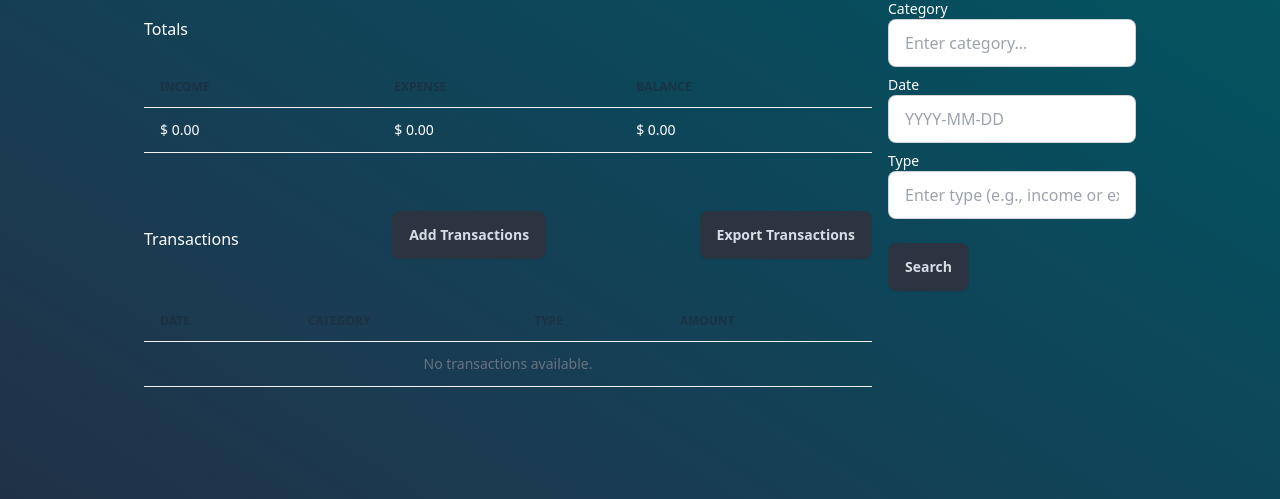
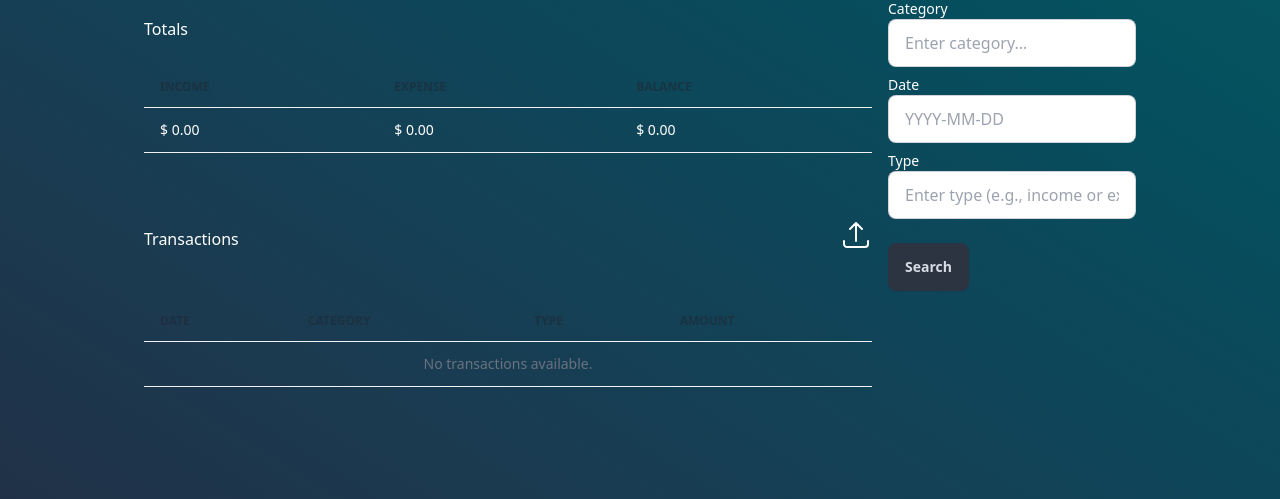
Before and after one commit to manolisfcb/FinanceTracker, a Flask app: page /transactions in a window 1280 px wide. Shown: the part 225-724 px from the top of the page. Run offline with Flask 3, Linux system fonts and the light colour scheme; data that the repository does not hold is empty; parts of the project's set-up code (start-up, migrations or seed data) failed here and were passed over; some libraries are stand-ins or nearby versions.

Commit message:
Refactor transaction addition flow and enhance UI for transaction management

```diff
--- a/src/routes/transactions.py
+++ b/src/routes/transactions.py
@@ -89,5 +89,6 @@ def add_transactions():
             db.session.add(transaction_model)
         db.session.commit()
 
-    flash('Transactions added successfully', 'success')
+        flash('Transactions added successfully', 'success')
+        return render_template('add_transactions.html'), 200
     return render_template('add_transactions.html'), 200
--- a/src/templates/add_transactions.html
+++ b/src/templates/add_transactions.html
@@ -5,6 +5,7 @@
 {% endblock %}
 
 {% block content %}
+<div class="text-white">
 
 {% for categ, message in get_flashed_messages(with_categories = true) %}
 <div class="alert alert-{{categ}}" style="position: relative;">
@@ -56,4 +57,5 @@
 <script src="https://cdn.jsdelivr.net/npm/bootstrap@5.0.2/dist/js/bootstrap.bundle.min.js" integrity="sha384-MrcW6ZMFYlzcLA8Nl+NtUVF0sA7MsXsP1UyJoMp4YLEuNSfAP+JcXn/tWtIaxVXM" crossorigin="anonymous"></script>
 
 
+</div>
 {% endblock %}
--- a/src/templates/partials/transaction_table.html
+++ b/src/templates/partials/transaction_table.html
@@ -24,11 +24,20 @@
 
 <div class="flex justify-between items-center mt-4 mb-6">
 
-<h1 class="mt-8 mb-6 prose prose-2x1 text-white">
-    Transactions
-</h1>
-<a href="/transactions/add" class="btn btn-neutral">Add Transactions</a>
-<a href="/transactions/export" class="btn btn-neutral">Export Transactions</a>
+
+    <h1 class="mt-8 mb-6 prose prose-2x1 text-white">
+        Transactions
+    </h1>
+
+    <a href="/transactions/add"
+
+        class="cursor-pointer">
+
+        <svg xmlns="http://www.w3.org/2000/svg" fill="none" viewBox="0 0 24 24" stroke-width="1.5" stroke="currentColor" class="size-8">
+            <path stroke-linecap="round" stroke-linejoin="round" d="M3 16.5v2.25A2.25 2.25 0 0 0 5.25 21h13.5A2.25 2.25 0 0 0 21 18.75V16.5m-13.5-9L12 3m0 0 4.5 4.5M12 3v13.5" />
+        </svg>
+    </a>
+
 </div>
 <table class="table">
     <thead class="text-xs text-white uppercase">
```
